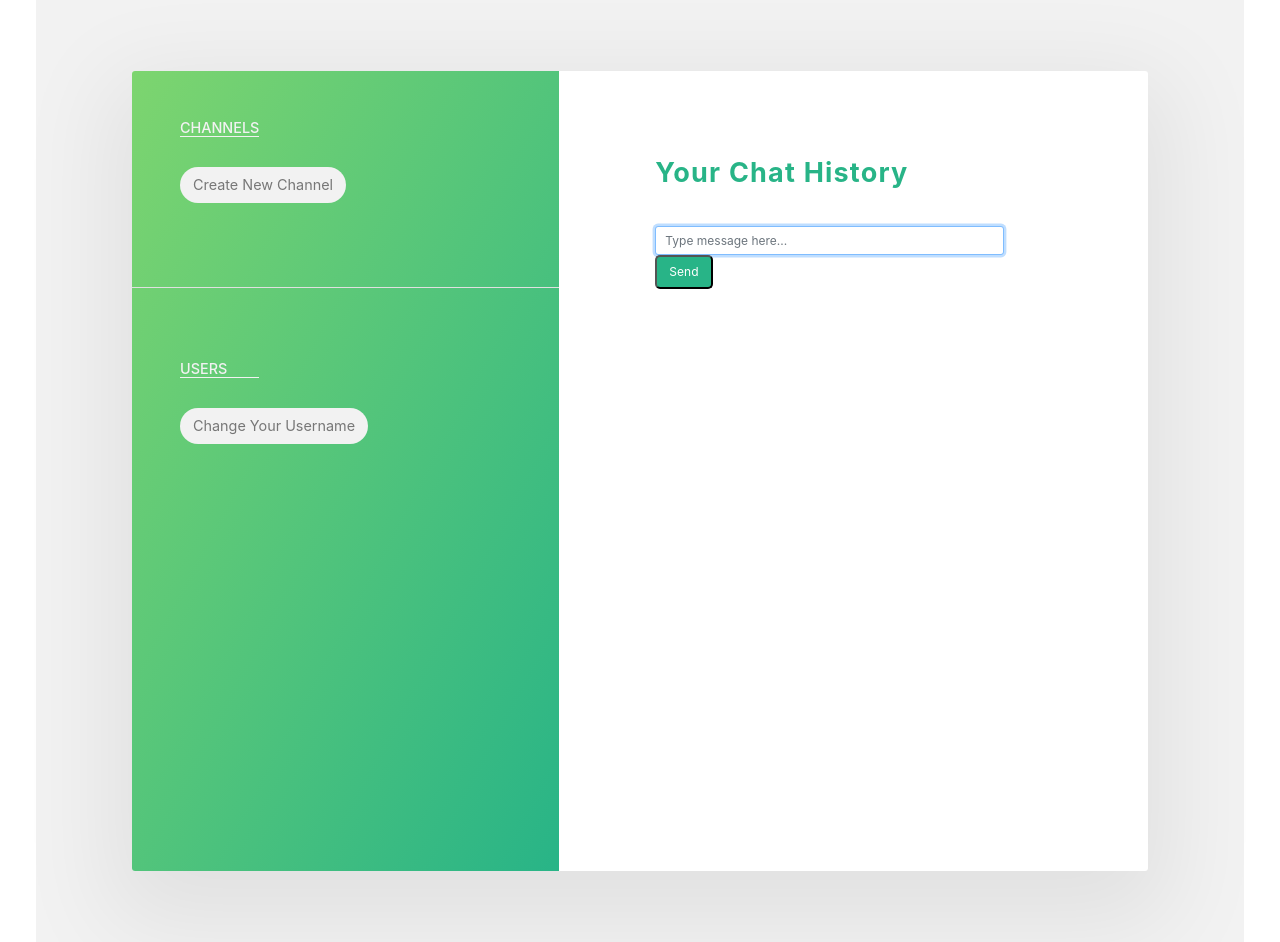
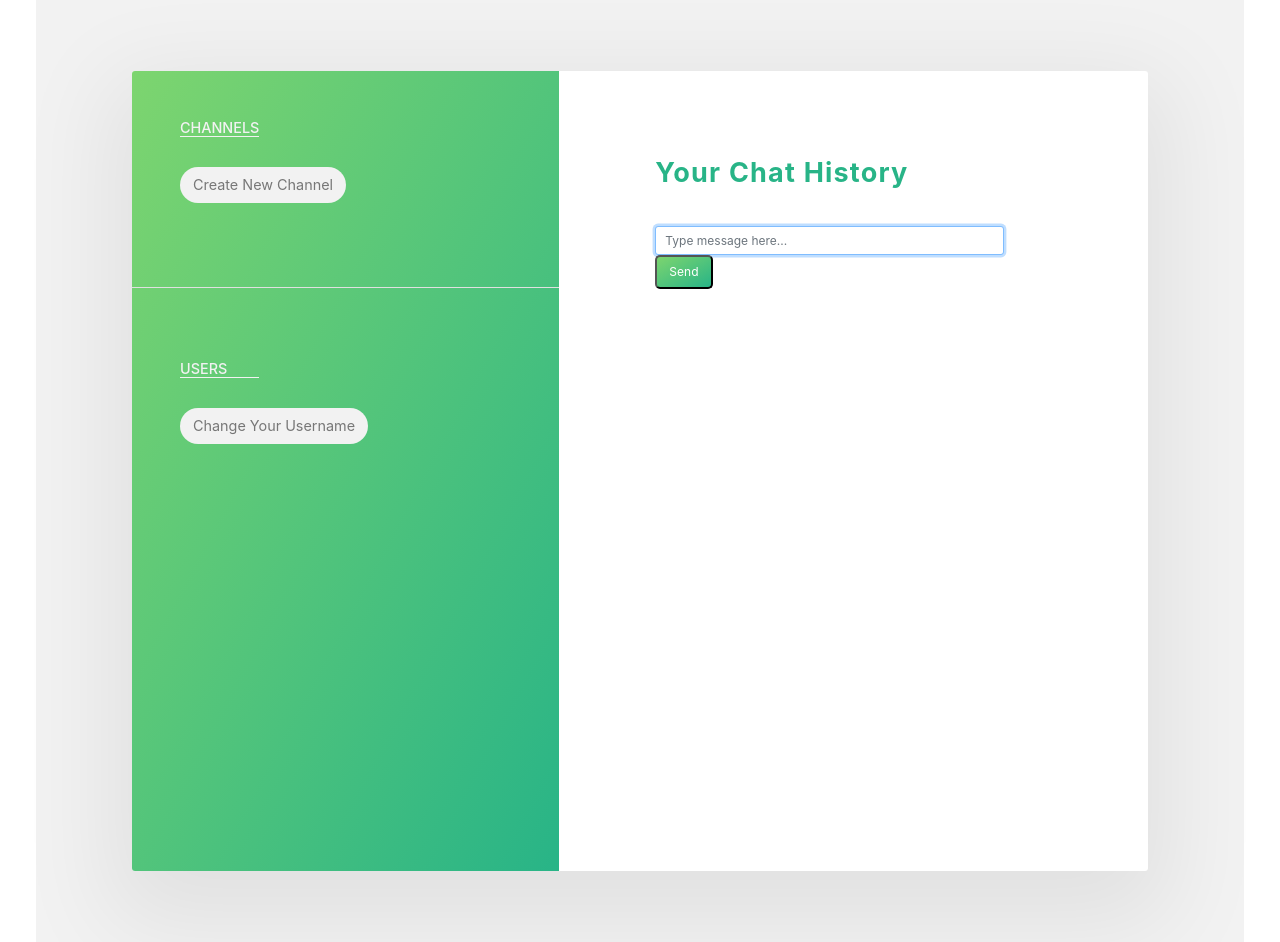
Before and after one commit to TitoYak211/chitter, a Flask app: template templates/index.html in a window 1280 px wide. Shown: the part 133-1075 px from the top of the page. Run offline with Flask 2, Linux system fonts and the light colour scheme; the template is opened without the code that fills it, so the values that code supplies are empty; some libraries are stand-ins or nearby versions.

Commit message:
Update custom.css

```diff
--- a/static/custom.css
+++ b/static/custom.css
@@ -189,7 +189,7 @@ body {
 
 .btn_send {
     padding: 0.5rem 1rem !important;
-    background-color: #28b487;
+    background-image: linear-gradient(to right bottom, #7dd56f, #28b487);
     color: #fff;
     border-radius: 5px;
 }
```
